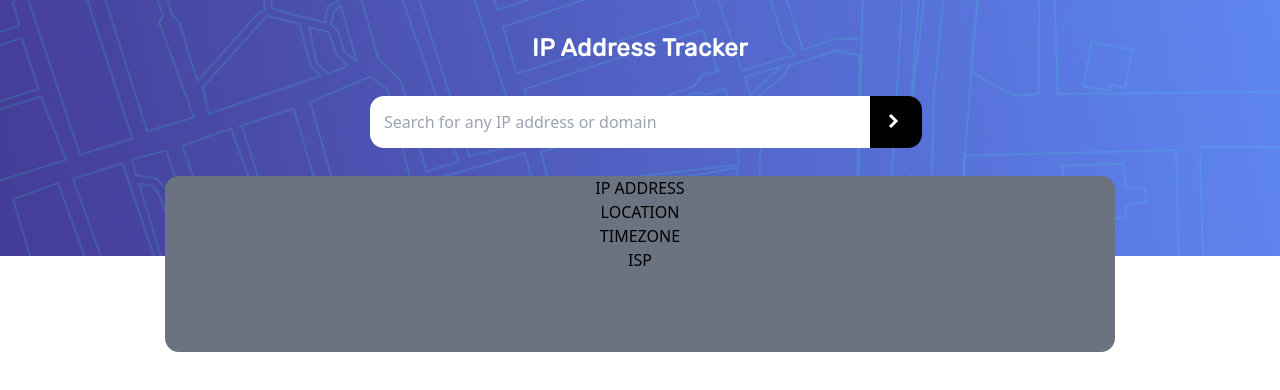
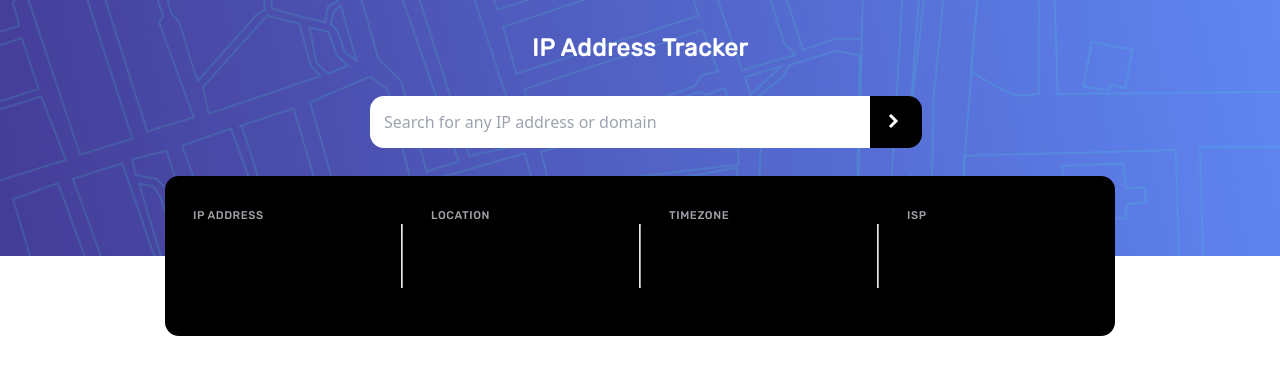
Before and after one commit to lingyundai/ip-address-tracker, a React (Create React App) app: page / in a window 1280 px wide. Shown: the top 390 px of the page. Built offline with nearby package versions, Linux system fonts and the light colour scheme.

Commit message:
fixed styling for container

```diff
--- a/src/components/Tracker.js
+++ b/src/components/Tracker.js
@@ -20,14 +20,26 @@ function Tracker () {
                         </svg>
                     </button>
                 </div>
-                <div class="container mt-7 inline-block relative rounded-lg bg-gray-500
+                <div class="container mt-7 inline-block relative rounded-lg bg-black
                             sm:max-w-sm sm:w-80 sm:h-80
-                            lg:w-containerlg lg:h-44">
-                    <div class="">
-                        <p>IP ADDRESS</p>
-                        <p>LOCATION</p>
-                        <p>TIMEZONE</p>
-                        <p>ISP</p>
+                            lg:w-containerlg lg:h-40">
+                    <div class="font-rubikMedium text-small tracking-wider text-zinc-400 mt-8
+                                lg:flex">
+                        <div class="sm:mb-11 lg:basis-[25%]">
+                            <p class="lg:text-start lg:ml-7">IP ADDRESS</p>
+                        </div>
+                        <div class="lg:border-r-zinc-400 lg:h-16 lg:mt-4 lg:border-[0.5px]"></div>
+                        <div class="sm:mb-11 lg:basis-[25%]">
+                            <p class="lg:text-start lg:ml-7">LOCATION</p>
+                        </div>
+                        <div class="lg:border-r-zinc-400 lg:h-16 lg:mt-4 lg:border-[0.5px]"></div>
+                        <div class="sm:mb-11 lg:basis-[25%]">
+                            <p class="lg:text-start lg:ml-7">TIMEZONE</p>
+                        </div>
+                        <div class="lg:border-r-zinc-400 lg:h-16 lg:mt-4 lg:border-[0.5px]"></div>
+                        <div class="sm:mb-11 lg:basis-[25%]">
+                            <p class="lg:text-start lg:ml-7">ISP</p>
+                        </div>
                     </div>
                 </div>
             </div>
--- a/tailwind.config.js
+++ b/tailwind.config.js
@@ -29,7 +29,12 @@ module.exports = {
         'searchsmall': '270px',
         'searchbig': '500px',
         'containerlg': '950px',
-      }
+      },
+      fontSize: {
+        'small': ['0.70rem', {
+          letterSpacing: '-0.05em',
+          fontWeight: '500',
+        }]},
     },
   },
   plugins: [],
```
